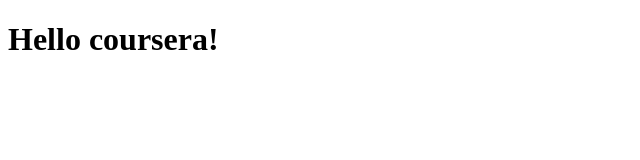
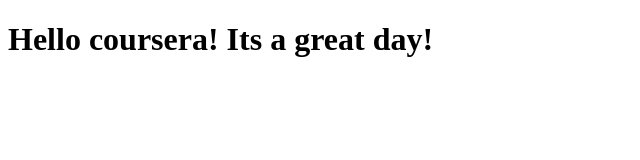
Before and after one commit to igrlzc/coursera-test, a plain HTML site: page site/index.html in a window 1280 px wide. Shown: the whole page, without its empty margins (0-640 px from the left). Drawn offline with Linux system fonts and the light colour scheme.

Commit message:
Extra content

```diff
--- a/site/index.html
+++ b/site/index.html
@@ -4,6 +4,6 @@
 	<title>Hey coursera</title>
 </head>
 <body>
-<h1>Hello coursera!<h1>
+<h1>Hello coursera! Its a great day!<h1>
 </body>
 </html>
```
